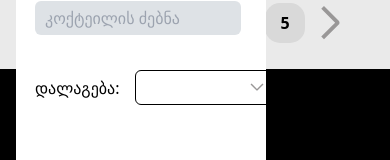
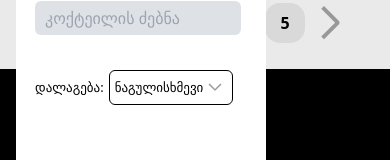
Before and after one commit to linesquad/jujuna, a React (Vite) app: page /cocktail in a window 390 px wide. Both pictures are taken after a click on the picture 28 px from the left and 142 px from the top of the page. Shown: the part 230-390 px from the top of the page. Built offline with nearby package versions, Linux system fonts and the light colour scheme; no server answers; the database is empty.

Commit message:
fix: cocktailsSidebar mobile design

```diff
--- a/src/components/cocktailsComponents/CocktailsHeader.jsx
+++ b/src/components/cocktailsComponents/CocktailsHeader.jsx
@@ -8,7 +8,7 @@ import { motion, AnimatePresence } from "framer-motion";
 import { useState } from "react";
 import CocktailsSidebar from "./CocktailsSidebar";
 
-function CocktailsHeader() {
+function CocktailsHeader({ sortValue, setSortValue }) {
   const [isFillterOpen, setIsFillterOpen] = useState(false);
   const darkMode = useSelector(getMode);
   const { t } = useTranslation();
@@ -54,7 +54,10 @@ function CocktailsHeader() {
                 darkMode ? "bg-[#000]" : "bg-[#fff]"
               }  h-[300px] md:hidden rounded-md`}
             >
-              <CocktailsSidebar />
+              <CocktailsSidebar
+                setSortValue={setSortValue}
+                sortValue={sortValue}
+              />
             </motion.div>
           )}
         </AnimatePresence>
--- a/src/components/cocktailsComponents/CocktailsSidebar.jsx
+++ b/src/components/cocktailsComponents/CocktailsSidebar.jsx
@@ -34,24 +34,24 @@ function CocktailsSidebar({ setSortValue, sortValue }) {
           {searchCocktail && <SearchResult searchCocktail={searchCocktail} />}
         </div>
 
-        <div className="flex gap-[15px] items-center">
+        <div className="flex gap-[5px] lg:gap-[15px] items-center">
           <p
             className={`${
               darkMode ? "text-color-primary" : "text-color-black"
-            }`}
+            } text-[13px] lg:text-[16px]`}
           >
             {t("cocktails.cocktailsSidebar.sort")}:
           </p>
           <div
-            className={`min-w-[150px] h-[35px] border-[1px]  ${
+            className={`min-w-[110px] lg:min-w-[150px] h-[35px] border-[1px]  ${
               darkMode ? "border-[#fff]" : "border-[#000]"
-            } px-[15px] flex items-center justify-between cursor-pointer rounded-md relative`}
+            } px-[5px] lg:px-[15px] flex items-center justify-between cursor-pointer rounded-md relative`}
             onClick={() => setIsSortSelectOpen((modal) => !modal)}
           >
             <p
               className={`${
                 darkMode ? "text-color-primary" : "text-color-black"
-              }`}
+              } text-[13px] lg:text-[16px]`}
             >
               {sortValue}
             </p>
--- a/src/pages/Cocktails.jsx
+++ b/src/pages/Cocktails.jsx
@@ -17,7 +17,11 @@ function CockTails() {
   console.log(sortValue);
   return (
     <div className={`${darkMode ? "bg-[#55426E]" : "bg-[#eaeaea]"}`}>
-      <CocktailsHeader setIsFillterOpen={setIsFillterOpen} />
+      <CocktailsHeader
+        setIsFillterOpen={setIsFillterOpen}
+        setSortValue={setSortValue}
+        sortValue={sortValue}
+      />
       <Wrapper>
         <div className="flex items-start gap-[40px] mt-[23px] md:mt-[40px] lg:mt-[60px] px-[14px] md:px-[0px] py-[15px]">
           <div className="hidden md:block">
```
